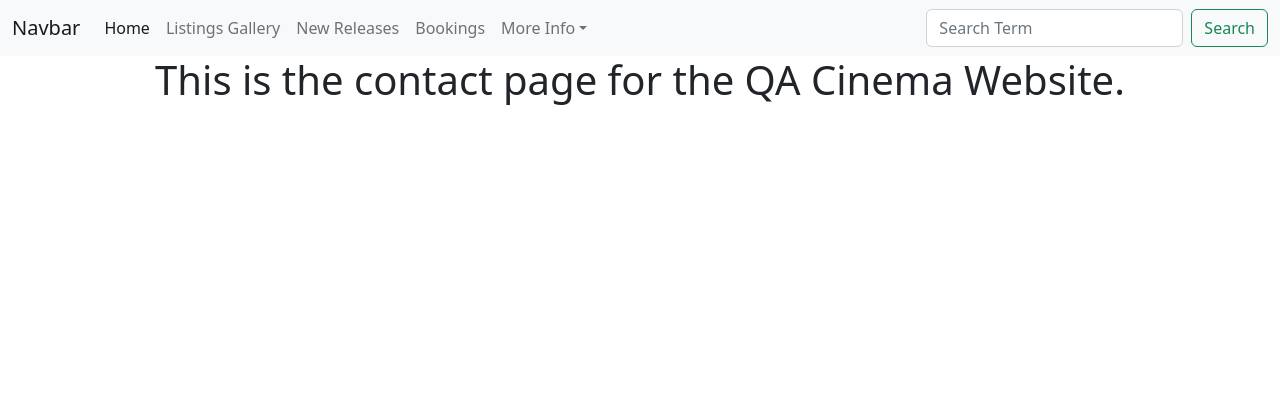
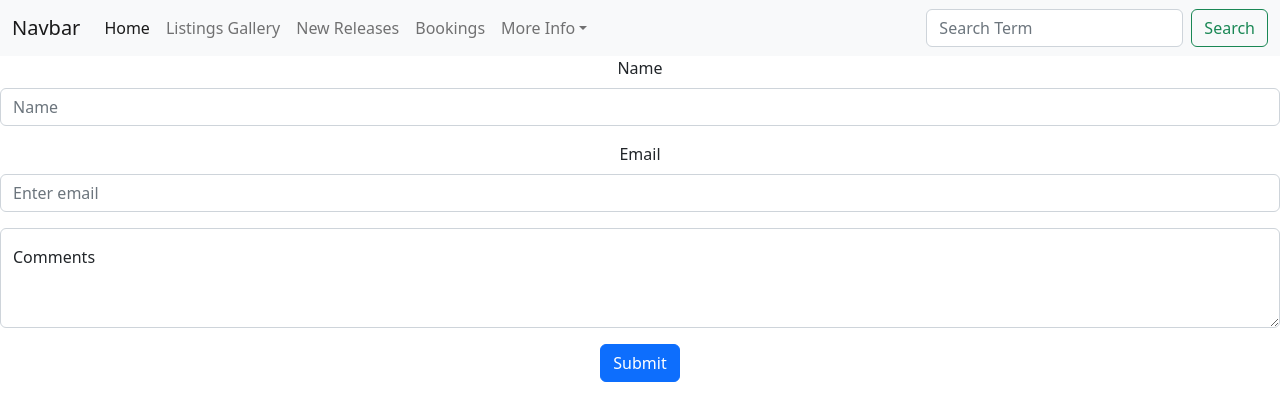
Before and after one commit to QAC-Sierra/QACinemas, a React (Create React App) app in the folder qac-site/: page /contact in a window 1280 px wide. Shown: the top 420 px of the page. Built offline with nearby package versions, Linux system fonts and the light colour scheme.

Commit message:
QAC-85 #in-progress #comment Created an email contact form with user info

```diff
--- a/qac-site/src/components/Contact.jsx
+++ b/qac-site/src/components/Contact.jsx
@@ -1,15 +1,42 @@
 import React from "react";
 
+import FloatingLabel from 'react-bootstrap/FloatingLabel';
+import Button from 'react-bootstrap/Button';
+import Col from 'react-bootstrap/Col';
+import Form from 'react-bootstrap/Form';
+import Row from 'react-bootstrap/Row';
+
+
 const Contact = () => {
-	return (
-		<>
-			<header>
-				<h1>
-				This is the contact page for the QA Cinema Website.
-                </h1>
-			</header>
-		</>
-	);
+  return (
+<Form>
+      <Row className="mb-3">
+      <Form.Group as={Col} controlId="formGridPassword">
+          <Form.Label>Name</Form.Label>
+          <Form.Control type="name" placeholder="Name" />
+        </Form.Group>
+        </Row>
+
+        <Row className="mb-3">
+        <Form.Group as={Col} controlId="formGridEmail">
+          <Form.Label>Email</Form.Label>
+          <Form.Control type="email" placeholder="Enter email" />
+        </Form.Group>
+      </Row>
+
+      <FloatingLabel
+        controlId="floatingTextarea"
+        label="Comments"
+        className="mb-3"
+      >
+        <Form.Control as="textarea" placeholder="Leave a comment here" style={{ height: '100px' }}/>
+      </FloatingLabel>
+
+      <Button variant="primary" type="submit">
+        Submit
+      </Button>
+    </Form>
+  );
 }
 
 export default Contact;
```
